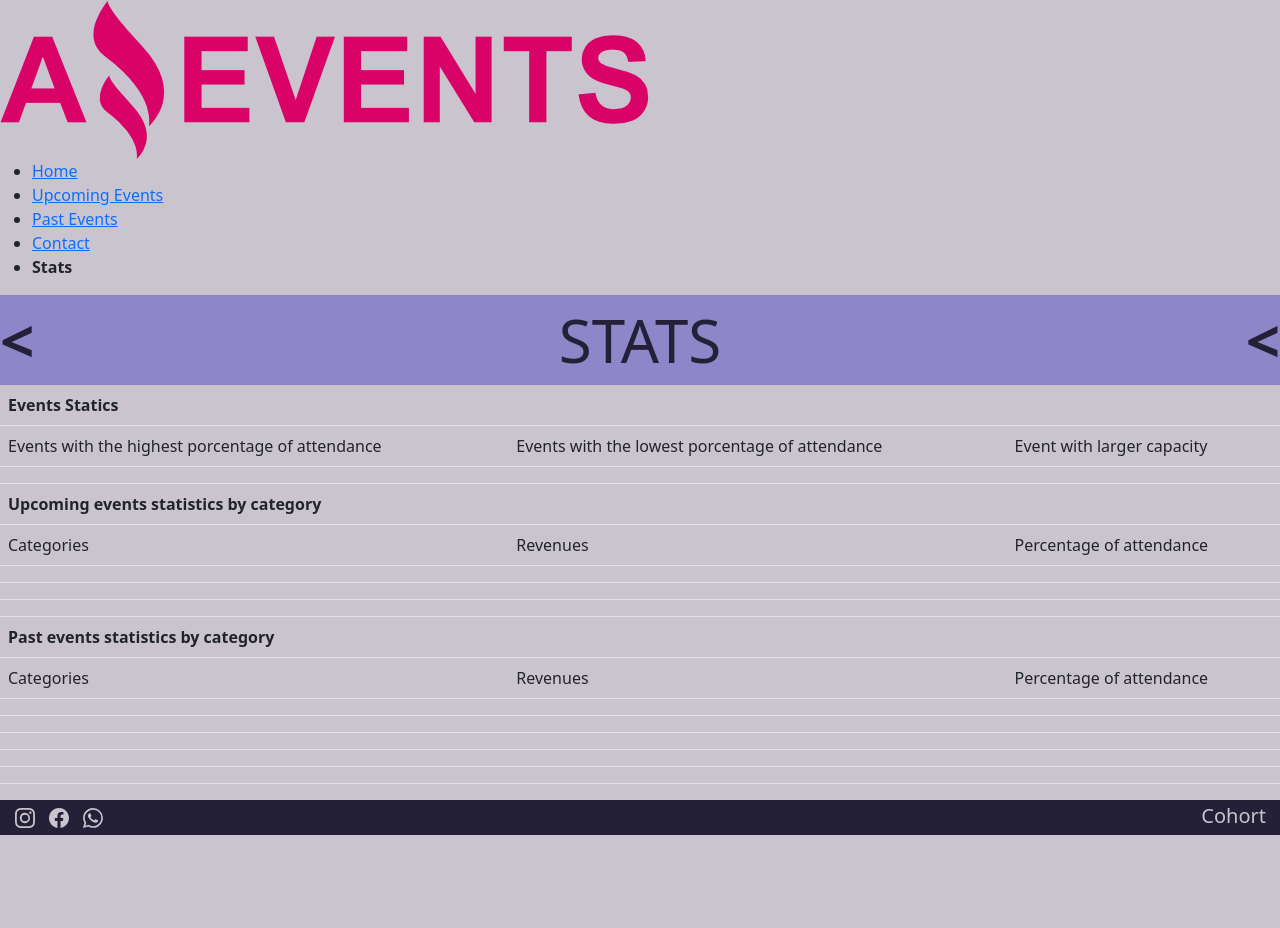
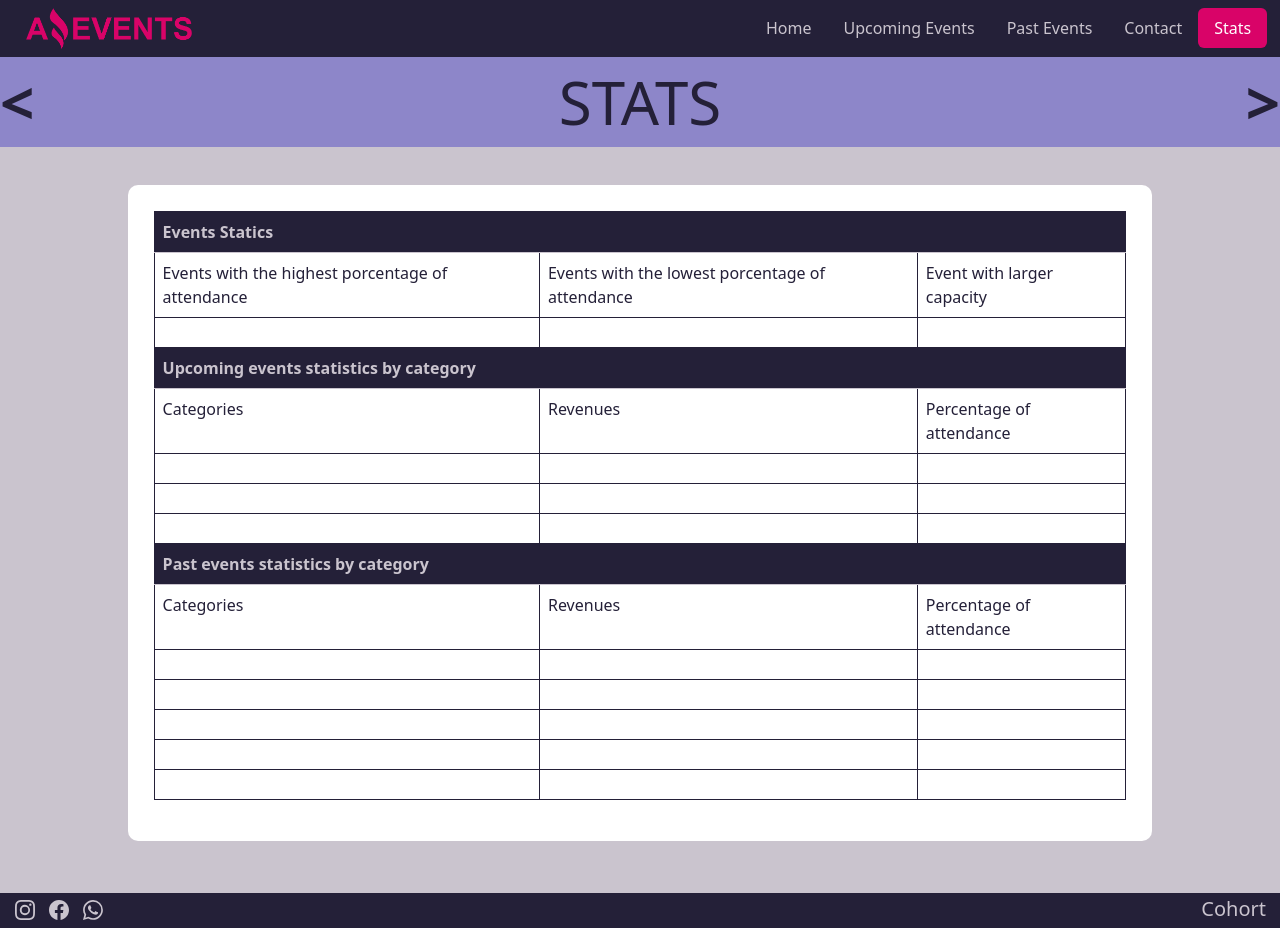
Before and after one commit to catasimonovich4/week5-task1-JS, a plain HTML site: page pages/stats.html in a window 1280 px wide. Before the commit the page ends 835 px from the top, so only its background shows below. Drawn offline with nearby package versions, Linux system fonts and the light colour scheme.

Commit message:
:sparkles:Feat: Stats page ready with its styles

```diff
--- a/pages/stats.html
+++ b/pages/stats.html
@@ -8,39 +8,41 @@
     <link rel="stylesheet" href="https://cdn.jsdelivr.net/npm/bootstrap-icons@1.9.1/font/bootstrap-icons.css">
     <link rel="stylesheet" href="../styles/stylesheet.css">
     <title>AE:Stats</title>
+    <link rel="icon" type="image/x-icon" href="../assets/icon_amazing_events.png">
 </head>
 <body>
     <header>
-        <nav>
-            <div class="logo-container">
-                <img src="../assets/Logo-Amazing-Events.png" alt="logo">
-            </div>
-            <ul class="nav-buttons-container">
-                <li>
-                    <a href="../index.html">Home</a>
+        <nav class="navbar">
+            <img class="logo" src="../assets/Logo-Amazing-Events.png" alt="logo" width="15%">
+            <div class="nav-bar nav-pills">
+                <ul class="nav justify-content-end">
+                    <li class="nav-item">
+                        <a class="nav-link" href="../index.html">Home</a>
                     </li>
-                <li>
-                    <a href="./upevents.html">Upcoming Events</a>
+                    <li class="nav-item">
+                        <a class="nav-link" href="./upevents.html">Upcoming Events</a>
                     </li>
-                <li>
-                    <a href="./pastevents.html">Past Events</a>
+                    <li class="nav-item">
+                        <a class="nav-link" href="./pastevents.html">Past Events</a>
                     </li>
-                <li>
-                    <a href="./contact.html">Contact</a>
+                    <li class="nav-item">
+                        <a class="nav-link" href="./contact.html">Contact</a>
                     </li>
-                <li>
-                    <b>Stats</b>
+                    <li class="nav-item">
+                        <a class="nav-link active" aria-current="page" href="#">Stats</a>
                     </li>
                 </ul>
+            </div>
         </nav>
         <div class="titulo">
             <span>&lt;</span>
             <h1>STATS</h1>
-            <span>&lt;</span>
+            <span>&gt;</span>
             </div>
         </div>
     </header>
-    <main>
+    <main class="stats-main">
+        <div class="table-container">
             <table class="table">
                 <tr class="title-row">
                     <th colspan="3">Events Statics</th>
@@ -50,7 +52,7 @@
                     <td>Events with the lowest porcentage of attendance</td>
                     <td>Event with larger capacity</td>
                 </tr>
-           <tr class="empy-row">
+                <tr class="empty-row">
                     <td></td>
                     <td></td>
                     <td></td>
@@ -63,17 +65,17 @@
                     <td>Revenues</td>
                     <td>Percentage of attendance</td>
                 </tr>
-           <tr class="empy-row">
+                <tr class="empty-row">
                     <td></td>
                     <td></td>
                     <td></td>
                 </tr>
-           <tr class="empy-row">
+                <tr class="empty-row">
                     <td></td>
                     <td></td>
                     <td></td>
                 </tr>
-           <tr class="empy-row">
+                <tr class="empty-row">
                     <td></td>
                     <td></td>
                     <td></td>
@@ -86,32 +88,33 @@
                     <td>Revenues</td>
                     <td>Percentage of attendance</td>
                 </tr>
-           <tr class="empy-row">
+                <tr class="empty-row">
                     <td></td>
                     <td></td>
                     <td></td>
                 </tr>
-           <tr class="empy-row">
+                <tr class="empty-row">
                     <td></td>
                     <td></td>
                     <td></td>
                 </tr>
-           <tr class="empy-row">
+                <tr class="empty-row">
                     <td></td>
                     <td></td>
                     <td></td>
                 </tr>
-           <tr class="empy-row">
+                <tr class="empty-row">
                     <td></td>
                     <td></td>
                     <td></td>
                 </tr>
-           <tr class="empy-row">
+                <tr class="empty-row">
                     <td></td>
                     <td></td>
                     <td></td>
                 </tr>
             </table>
+        </div>
     </main>
     <footer>
         <div class="icons-container">
--- a/styles/stylesheet.css
+++ b/styles/stylesheet.css
@@ -17,6 +17,10 @@ body {
 
 .nav-link {
 color: #CAC4CE;
+}
+
+.nav-bar {
+    margin-right: 1%;
 }
 
 .nav-pills .nav-link.active, .nav-pills .show>.nav-link {
@@ -145,9 +149,8 @@ footer > span {
     width: 50%;
     padding: 2%;
     margin-top: 3%;
-    color: #D90368;
-    background-color: #242038;
-
+    color:#a80350;
+    border-radius: 10px;
 }
 
 .email {
@@ -156,21 +159,17 @@ footer > span {
     font-weight: bold;
 }
 
-
 .name {
     margin-bottom: 4%;
     font-size: 20px;
     font-weight: bold;
 }
 
-.name > input {
-    margin-left: 1.2%;
-}
-
 .comment {
     display: flex;
     flex-direction: column;
     margin-bottom: 3%;
+    margin-top: 5%;
     font-size: 20px;
     font-weight: bold;
 }
@@ -223,3 +222,37 @@ textarea {
   font-size: 20px;
   color: #CAC4CE;
 }
+
+.table-container {
+    width: 80%;
+    margin: 3% 0%;
+    padding: 2%;
+    border-radius: 10px;
+    background-color: white;
+}
+
+.table {
+    color: #242038;
+    border: 1px solid;
+}
+
+.title-row {
+    background-color: #242038;
+    color: #CAC4CE;
+}
+
+
+
+td {
+    border: 1px solid;
+    font-weight: 500;
+}
+
+.empty-row > td {
+    height: 30px;
+}
+
+.stats-main {
+    display: flex;
+    justify-content: center;
+}
```
Lines whose indentation alone changed are shown as unchanged.
